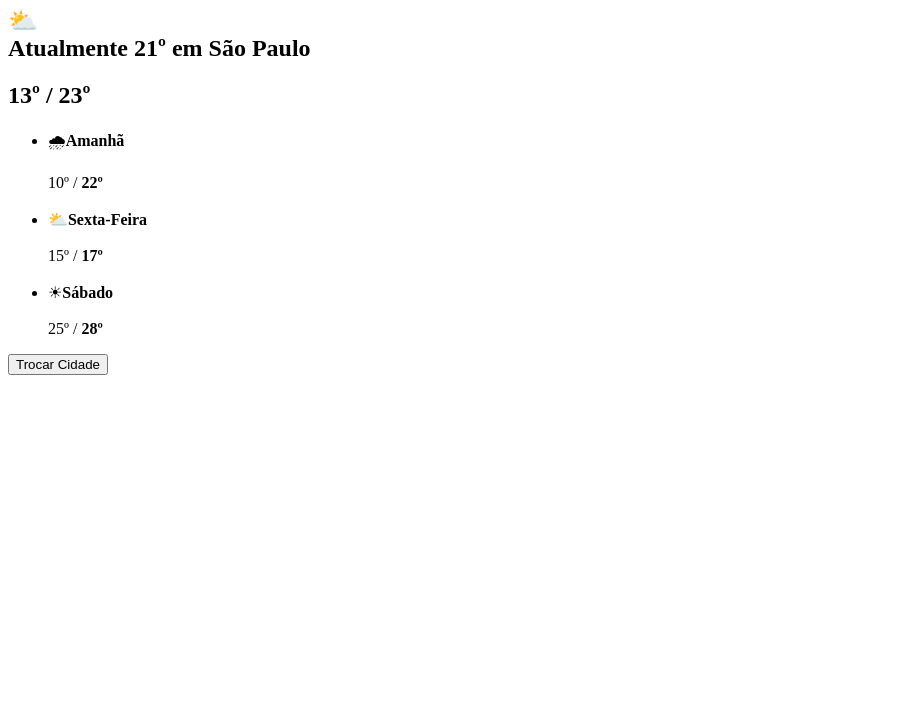
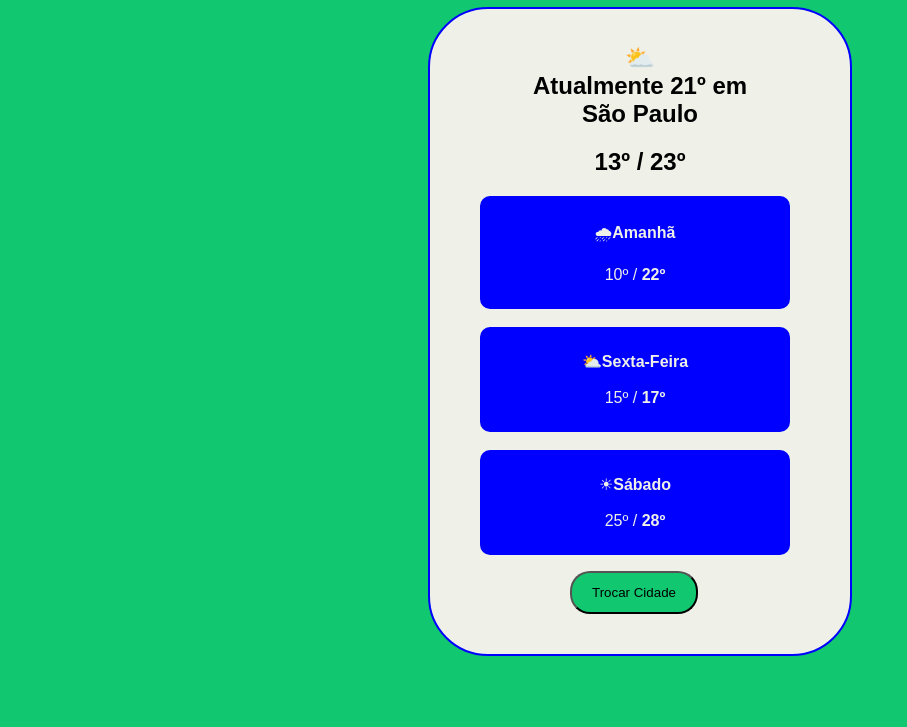
Before and after one commit to hsxflowers/DAD_atv2_Bgrp7, a plain HTML site: page index.html in a window 1280 px wide. Shown: the part 73-800 px from the top of the page, without its empty margins (0-907 px from the left). Drawn offline with Linux system fonts and the light colour scheme.

Commit message:
criando estilos

```diff
--- /dev/null
+++ b/estilo.css
@@ -0,0 +1,41 @@
+body{
+    background-color: #11c76f;
+}
+
+h1, h2, h3 {
+    text-align: center;
+}
+
+h1{
+    text-decoration:underline;
+}
+
+h2, p, li {
+    font-family: Arial, Helvetica, sans-serif;
+}
+
+main{
+    border: 2px solid blue;
+    background-color: #eff0e8;
+    width: 400px;
+    border-radius: 60px;
+    margin: auto;
+    padding: 15px 10px 40px 10px;
+}
+
+li{
+    background-color: blue;
+    border-radius: 10px;
+    text-align: center;
+    list-style: none;
+    color: #eff0e8;
+    margin-right: 50px;
+    padding: 25px;
+}
+
+button{
+    background-color: #11c76f;
+    border-radius: 20px;
+    margin-left: 130px;
+    padding: 12px 20px 12px 20px;
+}
--- a/index.html
+++ b/index.html
@@ -5,12 +5,13 @@
     <meta http-equiv="X-UA-Compatible" content="IE=edge">
     <meta name="viewport" content="width=device-width, initial-scale=1.0">
     <title>DAD_ATV2_Bgrp7</title>
+    <link rel="stylesheet" href="estilo.css">
 </head>
 <body>
     <h1>Pratica 2 - DAD</h1>
     <main>
-        <h2>&#x26c5; <br> Atualmente 21º em São Paulo</h2>
-        <h2>13º / 23º</h2>
+        <h2>&#x26c5; <br> Atualmente 21º em <br> São Paulo</h2>
+        <h2>13º / <strong>23º</strong></h2>
         <ul>
             <li>&#x1f327;<strong>Amanhã</strong> <br><br> 10º / <strong>22º</strong></li>
             <br>
```
